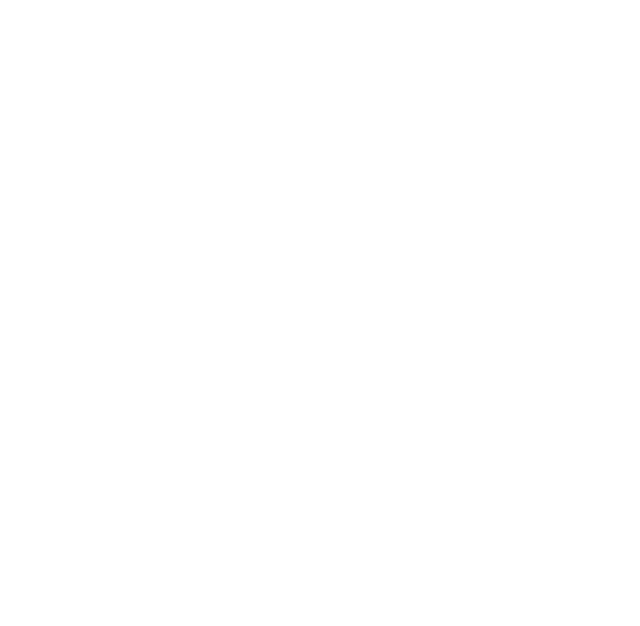
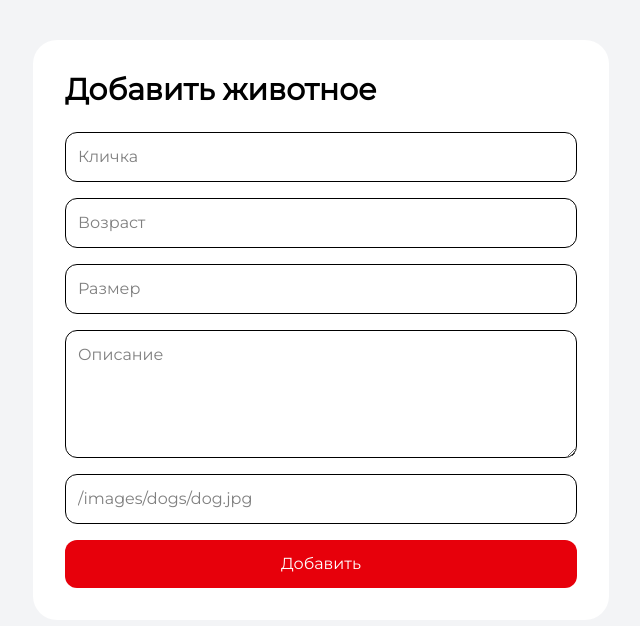
Before and after one commit to alinabzykova/ShelterSite, a Vue app: page /add-animal in a window 1280 px wide. Before the commit this address had no page. Shown: the top 626 px of the page, without its empty margins (319-959 px from the left). Built offline with nearby package versions, Linux system fonts and the light colour scheme; a web font is replaced by a local one.

Commit message:
Добавила кнопку добавления животного

```diff
--- a/src/components/Header.vue
+++ b/src/components/Header.vue
@@ -63,7 +63,4 @@
 </template>
 
 <script setup>
-import { ref } from 'vue'
-
-const isMenuOpen = ref(false)
 </script>
--- a/src/components/HelpSection.vue
+++ b/src/components/HelpSection.vue
@@ -40,8 +40,6 @@
 
 <script setup>
 const shareToFriends = () => {
-  const url = window.location.href
-  navigator.clipboard.writeText(url)
-  alert('Ссылка на сайт скопирована! Поделитесь с друзьями.')
+  alert('Отправьте ссылку на сайт друзьям!')
 }
 </script>
--- a/src/components/HeroSection.vue
+++ b/src/components/HeroSection.vue
@@ -49,9 +49,9 @@
           </div>
         </div>
 
-        <div class="lg:w-1/2 animate-fade-in-up animation-delay-200 mt-8 md:mt-12 lg:mt-16">
+        <div class="lg:w-1/2 mt-8 md:mt-12 lg:mt-16">
           <img
-            src="/public/images/dog.png"
+            src="/images/dog.png"
             alt="Счастливая собака"
             class="w-full h-auto object-contain"
           >
--- a/src/router/index.js
+++ b/src/router/index.js
@@ -1,6 +1,7 @@
 import { createRouter, createWebHistory } from 'vue-router'
 import HomeView from '../views/HomeView.vue'
 import CatalogView from '@/views/CatalogView.vue'
+import AddAnimalView from '../views/AddAnimalView.vue'
 
 const router = createRouter({
   history: createWebHistory(),
@@ -33,6 +34,11 @@ const router = createRouter({
       path: '/animal/:id',
       name: 'animal',
       component: () => import('../views/AnimalView.vue')
+    },
+
+    {
+      path: '/add-animal',
+      component: AddAnimalView
     }
   ]
 })
--- /dev/null
+++ b/src/views/AddAnimalView.vue
@@ -0,0 +1,74 @@
+<template>
+  <div class="min-h-screen bg-gray-100 p-10">
+
+    <div class="max-w-xl mx-auto bg-white rounded-3xl p-8">
+
+      <h1 class="text-3xl font-bold mb-6">
+        Добавить животное
+      </h1>
+
+      <div class="flex flex-col gap-4">
+
+        <input
+          v-model="animal.name"
+          type="text"
+          placeholder="Кличка"
+          class="border p-3 rounded-xl"
+        >
+
+        <input
+          v-model="animal.age"
+          type="number"
+          placeholder="Возраст"
+          class="border p-3 rounded-xl"
+        >
+
+        <input
+          v-model="animal.size"
+          type="text"
+          placeholder="Размер"
+          class="border p-3 rounded-xl"
+        >
+
+        <textarea
+          v-model="animal.description"
+          placeholder="Описание"
+          class="border p-3 rounded-xl h-32"
+        ></textarea>
+
+        <input
+          v-model="animal.image"
+          type="text"
+          placeholder="/images/dogs/dog.jpg"
+          class="border p-3 rounded-xl"
+        >
+
+        <button
+          @click="addAnimal"
+          class="bg-red-600 text-white p-3 rounded-xl hover:bg-red-700"
+        >
+          Добавить
+        </button>
+
+      </div>
+
+    </div>
+
+  </div>
+</template>
+
+<script setup>
+import { ref } from 'vue'
+
+const animal = ref({
+  name: '',
+  age: '',
+  size: '',
+  description: '',
+  image: ''
+})
+
+const addAnimal = () => {
+  console.log(animal.value)
+}
+</script>
--- a/src/views/CatalogView.vue
+++ b/src/views/CatalogView.vue
@@ -25,35 +25,36 @@ const filteredAnimals = computed(() => {
 </script>
 
 <template>
+
   <div class="bg-[#f5f5f5] min-h-screen px-4 sm:px-6 lg:px-10 py-6">
 
     <div class="bg-white rounded-3xl p-6 mb-10 shadow-sm">
 
-      <div class="flex justify-between items-center mb-4">
 
+      <div class="flex justify-between items-center mb-4 flex-wrap gap-4">
         <h2 class="text-2xl font-bold">
           Фильтр
         </h2>
 
-        <div class="flex gap-8 text-lg mr-0 lg:mr-10">
-          <router-link to="/" class="hover:text-red-500">
+
+        <div class="flex gap-6 text-lg">
+          <router-link to="/" class="hover:text-red-500 transition">
             Главная
           </router-link>
 
-          <router-link to="/profile" class="hover:text-red-500">
+          <router-link to="/profile" class="hover:text-red-500 transition">
             Профиль
           </router-link>
 
-          <router-link to="/login" class="hover:text-red-500">
+          <router-link to="/login" class="hover:text-red-500 transition">
             Войти
           </router-link>
         </div>
-
       </div>
 
 
+      <div class="flex justify-between items-center flex-wrap gap-4">
         <div class="flex gap-4 flex-wrap">
-
           <select v-model="selectedAge" class="border rounded-xl px-4 py-2">
             <option value="">Любой возраст</option>
             <option value="1">1 год</option>
@@ -69,11 +70,17 @@ const filteredAnimals = computed(() => {
             <option>Средний</option>
             <option>Большой</option>
           </select>
+        </div>
 
+
+        <router-link to="/add-animal">
+          <button class="bg-red-600 text-white px-5 py-2 rounded-xl hover:bg-red-700 transition whitespace-nowrap">
+            Добавить животное
+          </button>
+        </router-link>
       </div>
 
     </div>
-
 
     <div class="grid grid-cols-1 sm:grid-cols-2 lg:grid-cols-3 gap-6">
       <AnimalCard
--- a/src/views/LoginView.vue
+++ b/src/views/LoginView.vue
@@ -117,12 +117,12 @@
             <hr class="w-full border-t-2 border-gray-200 my-6">
 
             <p class="mt-5 text-center">
-              <a @click.prevent="isLoginMode = !isLoginMode" class="text-black text-sm cursor-pointer">
+              <button @click="isLoginMode = !isLoginMode" class="text-black text-sm cursor-pointer">
                 {{ isLoginMode ? 'Нет аккаунта?' : 'Есть аккаунт?' }}
                 <span class="text-red-700 hover:underline">
                   {{ isLoginMode ? 'Зарегистрироваться' : 'Войти' }}
                 </span>
-              </a>
+              </button>
             </p>
 
           </div>
--- a/src/views/ProfileView.vue
+++ b/src/views/ProfileView.vue
@@ -5,10 +5,9 @@
     <div class="container mx-auto px-4 py-8">
       <div class="max-w-6xl mx-auto">
 
-        <div class="bg-gradient-to-r from-[#5C0000] to-[#8B0000] rounded-3xl shadow-xl overflow-hidden mb-6">
+        <div class="bg-gradient-to-r from-[#5C0000] to-[#8B0000] rounded-3xl shadow-md mb-6">
           <div class="flex flex-col md:flex-row items-center gap-8 p-8">
 
-            <!-- Аватарка -->
             <div class="w-32 h-32 md:w-40 md:h-40 bg-white rounded-full flex items-center justify-center shadow-lg overflow-hidden">
               <img
                 v-if="avatarUrl"
@@ -109,7 +108,7 @@
                   @error="handleImageError"
                 >
                 <div class="flex-1">
-                  <h3 class="font-bold text-gray-800 group-hover:text-[#DE2E2E] transition">
+                  <h3 class="font-bold text-gray-800 transition">
                     {{ animal.name }}
                   </h3>
                   <p class="text-gray-500 text-sm">
@@ -191,21 +190,4 @@ const handleImageError = (e) => {
 </script>
 
 <style scoped>
-.overflow-y-auto::-webkit-scrollbar {
-  width: 6px;
-}
-
-.overflow-y-auto::-webkit-scrollbar-track {
-  background: #f1f1f1;
-  border-radius: 10px;
-}
-
-.overflow-y-auto::-webkit-scrollbar-thumb {
-  background: #DE2E2E;
-  border-radius: 10px;
-}
-
-.overflow-y-auto::-webkit-scrollbar-thumb:hover {
-  background: #8B0000;
-}
 </style>
```
Lines whose indentation alone changed are shown as unchanged.
